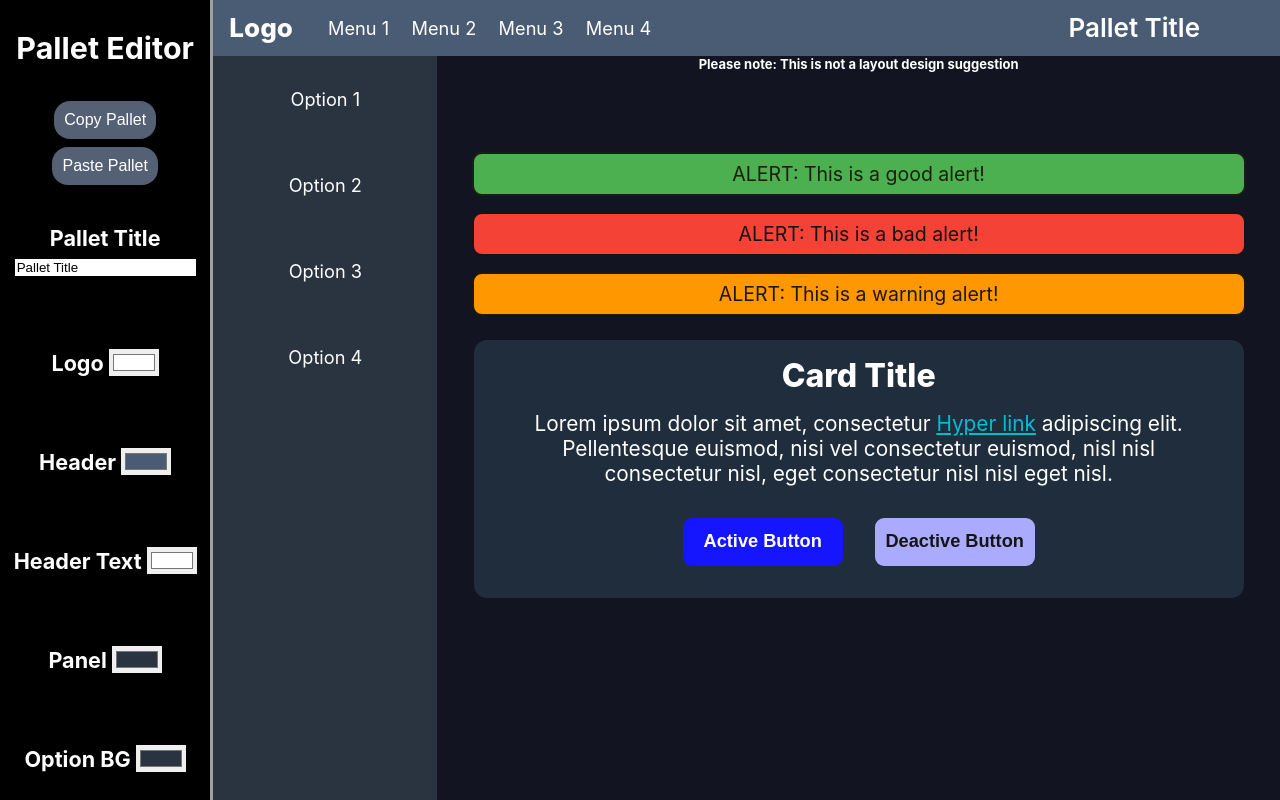
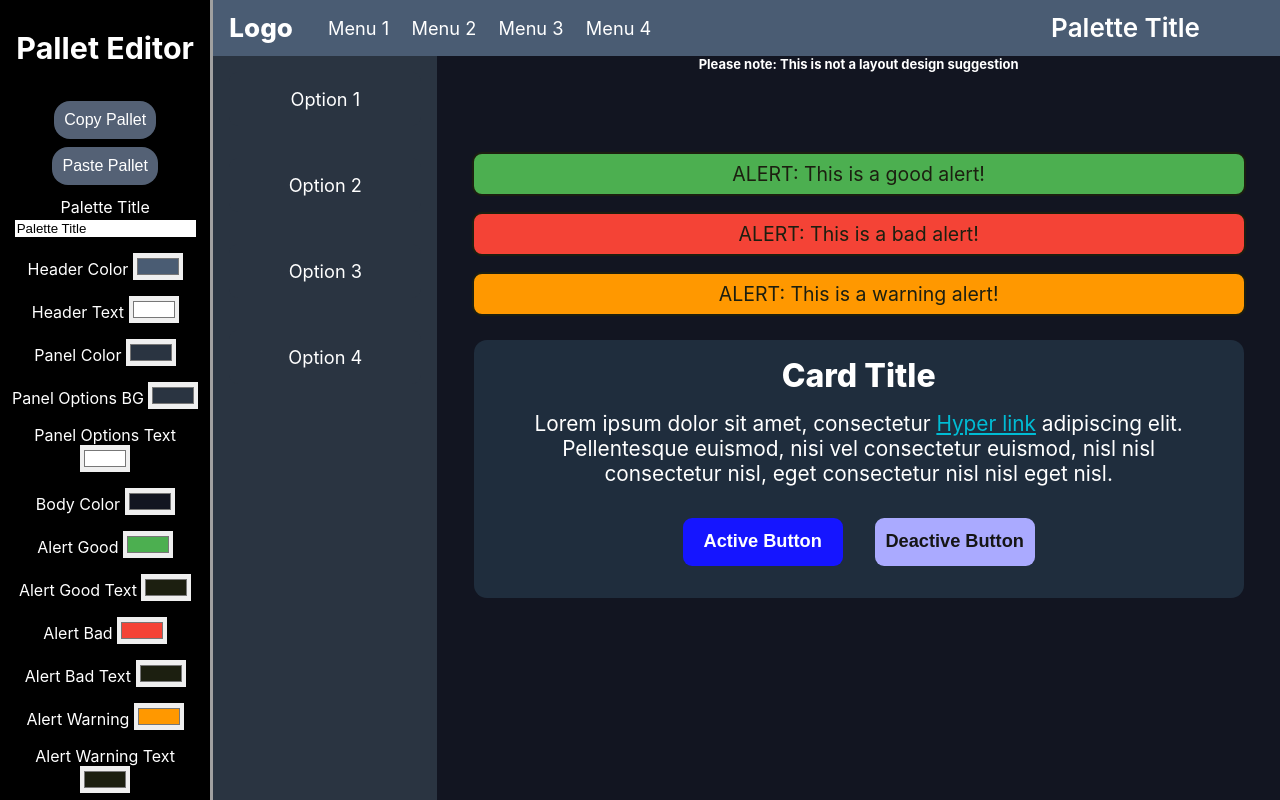
Before and after one commit to MrNobodyX3/web-palette-tester, a React (Create React App) app: page / in a window 1280 px wide. Built offline with nearby package versions, Linux system fonts and the light colour scheme.

Commit message:
Clean-up

```diff
--- a/src/App.css
+++ b/src/App.css
@@ -45,6 +45,12 @@
 .copy-paste:active {
   background-color: rgb(42, 43, 45);
 }
+
+.color-option {
+  margin: .5rem;
+  font-size: medium;
+}
+
 .color-picker {
   border: 0px solid #1f913a;
   outline: none;
--- a/src/App.tsx
+++ b/src/App.tsx
@@ -13,35 +13,129 @@ function hexToHsv(hex: any) {
   return h;
 }
 
+type Field = {
+  displayName: string;
+  name: string;
+  defaultValue: string;
+  fieldType?: string;
+};
+
+const FIELDS: Field[] = [
+  {
+    displayName: "Palette Title",
+    name: "palette_title",
+    defaultValue: "Palette Title",
+    fieldType: "text",
+  },
+  {
+    displayName: "Header Color",
+    name: "header",
+    defaultValue: "#4a5c73",
+  },
+  {
+    displayName: "Header Text",
+    name: "header_text",
+    defaultValue: "#ffffff",
+  },
+  {
+    displayName: "Panel Color",
+    name: "panel",
+    defaultValue: "#2a3441",
+  },
+  {
+    displayName: "Panel Options BG",
+    name: "panel_options_bg",
+    defaultValue: "#2a3441",
+  },
+  {
+    displayName: "Panel Options Text",
+    name: "panel_options_text",
+    defaultValue: "#ffffff",
+  },
+  {
+    displayName: "Body Color",
+    name: "body",
+    defaultValue: "#121521",
+  },
+  {
+    displayName: "Alert Good",
+    name: "alert_good",
+    defaultValue: "#4CAF50",
+  },
+  {
+    displayName: "Alert Good Text",
+    name: "alert_good_text",
+    defaultValue: "#1C1F10",
+  },
+  {
+    displayName: "Alert Bad",
+    name: "alert_bad",
+    defaultValue: "#F44336",
+  },
+  {
+    displayName: "Alert Bad Text",
+    name: "alert_bad_text",
+    defaultValue: "#1C1F10",
+  },
+  {
+    displayName: "Alert Warning",
+    name: "alert_warning",
+    defaultValue: "#FF9800",
+  },
+  {
+    displayName: "Alert Warning Text",
+    name: "alert_warning_text",
+    defaultValue: "#1C1F10",
+  },
+  {
+    displayName: "Card Background",
+    name: "card_bg",
+    defaultValue: "#1F2D3D",
+  },
+  {
+    displayName: "Card Title",
+    name: "card_title",
+    defaultValue: "#ffffff",
+  },
+  {
+    displayName: "Card Text",
+    name: "card_text",
+    defaultValue: "#ffffff",
+  },
+  {
+    displayName: "Hyperlink",
+    name: "hyperlink",
+    defaultValue: "#00bcd4",
+  },
+  {
+    displayName: "Active Button",
+    name: "active_button",
+    defaultValue: "#1515ff",
+  },
+  {
+    displayName: "Active Text",
+    name: "active_text",
+    defaultValue: "#ffffff",
+  },
+  {
+    displayName: "Disabled Button",
+    name: "disabled_button",
+    defaultValue: "#aaaaff",
+  },
+  {
+    displayName: "Disabled Text",
+    name: "disabled_text",
+    defaultValue: "#151515",
+  },
+];
+
 function App() {
-  const [palletTitle, setPalletTitle] = useState("Pallet Title");
-
-  const [HeaderColor, setHeaderColor] = useState("#4A5C73");
-  const [LogoColor, setLogoColor] = useState("#ffffff");
-  const [HeaderTextColor, setHeaderTextColor] = useState("#ffffff");
-
-  const [BodyColor, setBodyColor] = useState("#121521");
-  const [CardColor, setCardColor] = useState("#1F2D3D");
-  const [CardTitleColor, setCardTitleColor] = useState("#ffffff");
-  const [CardTextColor, setCardTextColor] = useState("#ffffff");
-  const [hyperlinkColor, setHyperlinkColor] = useState("#00bcd4");
-
-  const [AlertGoodColor, setAlertGoodColor] = useState("#4CAF50");
-  const [AlertGoodTextColor, setAlertTextColor] = useState("#1C1F10");
-  const [AlertBadColor, setAlertBadColor] = useState("#F44336");
-  const [AlertBadTextColor, setAlertBadTextColor] = useState("#141316");
-  const [AlertWarningColor, setAlertWarningColor] = useState("#FF9800");
-  const [AlertWarningTextColor, setAlertWarningTextColor] = useState("#1F1800");
-
-  const [PanelColor, setPanelColor] = useState("#2A3441");
-  const [OptionBackgroundColor, setOptionBackgroundColor] = useState("#2A3441");
-  const [OptionTextColor, setOptionTextColor] = useState("#ffffff");
-
-  const [ActiveButtonColor, setActiveButtonColor] = useState("#1515ff");
-  const [ActiveButtonTextColor, setActiveButtonTextColor] = useState("#ffffff");
-  const [DeactiveButtonColor, setDeactiveButtonColor] = useState("#aaaaff");
-  const [DeactiveButtonTextColor, setDeactiveButtonTextColor] =
-    useState("#151515");
+  const [palette, setPalette] = useState(() =>
+    FIELDS.reduce((acc, field) => {
+      acc[field.name] = field.defaultValue;
+      return acc;
+    }, {} as { [key: string]: string })
+  );
 
   return (
     <div className="App">
@@ -52,31 +146,7 @@ function App() {
           <button
             className="copy-paste"
             onClick={() => {
-              navigator.clipboard.writeText(
-                `
-Pallet Title: ${palletTitle}
-Header Color: ${HeaderColor}
-Logo Color: ${LogoColor}
-Header Text Color: ${HeaderTextColor}
-Body Color: ${BodyColor}
-Card Color: ${CardColor}
-Card Title Color: ${CardTitleColor}
-Card Text Color: ${CardTextColor}
-Hyperlink Color: ${hyperlinkColor}
-Alert Good Color: ${AlertGoodColor}
-Alert Good Text Color: ${AlertGoodTextColor}
-Alert Bad Color: ${AlertBadColor}
-Alert Bad Text Color: ${AlertBadTextColor}
-Alert Warning Color: ${AlertWarningColor}
-Alert Warning Text Color: ${AlertWarningTextColor}
-Panel Color: ${PanelColor}
-Option Background Color: ${OptionBackgroundColor}
-Option Text Color: ${OptionTextColor}
-Active Button Color: ${ActiveButtonColor}
-Active Button Text Color: ${ActiveButtonTextColor}
-Deactive Button Color: ${DeactiveButtonColor}
-Deactive Button Text Color: ${DeactiveButtonTextColor}`
-              );
+              navigator.clipboard.writeText(JSON.stringify(palette));
             }}
           >
             Copy Pallet
@@ -86,316 +156,67 @@ Deactive Button Text Color: ${DeactiveButtonTextColor}`
             className="copy-paste"
             onClick={() => {
               navigator.clipboard.readText().then((text) => {
-                const lines = text.split("\n");
-                lines.forEach((line) => {
-                  const [key, value] = line.split(":");
-                  switch (key) {
-                    case "Pallet Title":
-                      setPalletTitle(value);
-                      break;
-                    case "Header Color":
-                      setHeaderColor(value);
-                      break;
-                    case "Logo Color":
-                      setLogoColor(value);
-                      break;
-                    case "Header Text Color":
-                      setHeaderTextColor(value);
-                      break;
-                    case "Body Color":
-                      setBodyColor(value);
-                      break;
-                    case "Card Color":
-                      setCardColor(value);
-                      break;
-                    case "Card Title Color":
-                      setCardTitleColor(value);
-                      break;
-                    case "Card Text Color":
-                      setCardTextColor(value);
-                      break;
-                    case "Hyperlink Color":
-                      setHyperlinkColor(value);
-                      break;
-                    case "Alert Good Color":
-                      setAlertGoodColor(value);
-                      break;
-                    case "Alert Good Text Color":
-                      setAlertBadTextColor(value);
-                      break;
-                    case "Alert Bad Color":
-                      setAlertBadColor(value);
-                      break;
-                    case "Alert Bad Text Color":
-                      setAlertBadTextColor(value);
-                      break;
-                    case "Alert Warning Color":
-                      setAlertWarningColor(value);
-                      break;
-                    case "Alert Warning Text Color":
-                      setAlertWarningTextColor(value);
-                      break;
-                    case "Panel Color":
-                      setPanelColor(value);
-                      break;
-                    case "Option Background Color":
-                      setOptionBackgroundColor(value);
-                      break;
-                    case "Option Text Color":
-                      setOptionTextColor(value);
-                      break;
-                    case "Active Button Color":
-                      setActiveButtonColor(value);
-                      break;
-                    case "Active Button Text Color":
-                      setActiveButtonTextColor(value);
-                      break;
-                    case "Deactive Button Color":
-                      setDeactiveButtonColor(value);
-                      break;
-                    case "Deactive Button Text Color":
-                      setDeactiveButtonTextColor(value);
-                      break;
-                    default:
-                      break;
-                  }
-                });
+                setPalette(JSON.parse(text));
               });
             }}
           >
             Paste Pallet
           </button>
-          <h5>
-            Pallet Title
-            <input
-              className="color-picker"
-              type="text"
-              value={palletTitle}
-              onChange={(e) => setPalletTitle(e.target.value)}
-            />
-          </h5>
-          <h5 className="values">
-            Logo{" "}
-            <input
-              className="color-picker"
-              type="color"
-              value={LogoColor}
-              onChange={(e) => setLogoColor(e.target.value)}
-            />
-          </h5>
-          <h5 className="values">
-            Header{" "}
-            <input
-              className="color-picker"
-              type="color"
-              value={HeaderColor}
-              onChange={(e) => setHeaderColor(e.target.value)}
-            />
-          </h5>
-          <h5 className="values">
-            Header Text{" "}
-            <input
-              className="color-picker"
-              type="color"
-              value={HeaderTextColor}
-              onChange={(e) => setHeaderTextColor(e.target.value)}
-            />
-          </h5>
-          <h5 className="values">
-            Panel{" "}
-            <input
-              className="color-picker"
-              type="color"
-              value={PanelColor}
-              onChange={(e) => setPanelColor(e.target.value)}
-            />
-          </h5>
-          <h5 className="values">
-            Option BG{" "}
-            <input
-              className="color-picker"
-              type="color"
-              value={OptionBackgroundColor}
-              onChange={(e) => setOptionBackgroundColor(e.target.value)}
-            />
-          </h5>
-          <h5 className="values">
-            Option Text{" "}
-            <input
-              className="color-picker"
-              type="color"
-              value={OptionTextColor}
-              onChange={(e) => setOptionTextColor(e.target.value)}
-            />
-          </h5>
-          <h5 className="values">
-            Body{" "}
-            <input
-              className="color-picker"
-              type="color"
-              value={BodyColor}
-              onChange={(e) => setBodyColor(e.target.value)}
-            />
-          </h5>
-          <h5 className="values">
-            Alert Good{" "}
-            <input
-              className="color-picker"
-              type="color"
-              value={AlertGoodColor}
-              onChange={(e) => setAlertGoodColor(e.target.value)}
-            />
-          </h5>
-          <h5 className="values">
-            Good Text{" "}
-            <input
-              className="color-picker"
-              type="color"
-              value={AlertGoodTextColor}
-              onChange={(e) => setAlertTextColor(e.target.value)}
-            />
-          </h5>
-          <h5 className="values">
-            Alert Bad{" "}
-            <input
-              className="color-picker"
-              type="color"
-              value={AlertBadColor}
-              onChange={(e) => setAlertBadColor(e.target.value)}
-            />
-          </h5>
-          <h5 className="values">
-            Bad Text{" "}
-            <input
-              className="color-picker"
-              type="color"
-              value={AlertBadTextColor}
-              onChange={(e) => setAlertBadTextColor(e.target.value)}
-            />
-          </h5>
-          <h5 className="values">
-            Alert Warning{" "}
-            <input
-              className="color-picker"
-              type="color"
-              value={AlertWarningColor}
-              onChange={(e) => setAlertWarningColor(e.target.value)}
-            />
-          </h5>
-          <h5 className="values">
-            Warning Text{" "}
-            <input
-              className="color-picker"
-              type="color"
-              value={AlertWarningTextColor}
-              onChange={(e) => setAlertWarningTextColor(e.target.value)}
-            />
-          </h5>
-          <h5 className="values">
-            Card{" "}
-            <input
-              className="color-picker"
-              type="color"
-              value={CardColor}
-              onChange={(e) => setCardColor(e.target.value)}
-            />
-          </h5>
-          <h5 className="values">
-            Card Title{" "}
-            <input
-              className="color-picker"
-              type="color"
-              value={CardTitleColor}
-              onChange={(e) => setCardTitleColor(e.target.value)}
-            />
-          </h5>
-          <h5 className="values">
-            Card Text{" "}
-            <input
-              className="color-picker"
-              type="color"
-              value={CardTextColor}
-              onChange={(e) => setCardTextColor(e.target.value)}
-            />
-          </h5>
-          <h5 className="values">
-            Hyperlink{" "}
-            <input
-              className="color-picker"
-              type="color"
-              value={hyperlinkColor}
-              onChange={(e) => setHyperlinkColor(e.target.value)}
-            />
-          </h5>
-          <h5 className="values">
-            Active Button{" "}
-            <input
-              className="color-picker"
-              type="color"
-              value={ActiveButtonColor}
-              onChange={(e) => setActiveButtonColor(e.target.value)}
-            />
-          </h5>
-          <h5 className="values">
-            Active Text{" "}
-            <input
-              className="color-picker"
-              type="color"
-              value={ActiveButtonTextColor}
-              onChange={(e) => setActiveButtonTextColor(e.target.value)}
-            />
-          </h5>
-          <h5 className="values">
-            Deactive Button{" "}
-            <input
-              className="color-picker"
-              type="color"
-              value={DeactiveButtonColor}
-              onChange={(e) => setDeactiveButtonColor(e.target.value)}
-            />
-          </h5>
-          <h5 className="values">
-            Deactive Text{" "}
-            <input
-              className="color-picker"
-              type="color"
-              value={DeactiveButtonTextColor}
-              onChange={(e) => setDeactiveButtonTextColor(e.target.value)}
-            />
-          </h5>
+          {FIELDS.map((field) => (
+            <div className="color-option">
+              {field.displayName}{" "}
+              <input
+                className="color-picker"
+                type={field.fieldType || "color"}
+                value={palette[field.name]}
+                onChange={(e) => {
+                  setPalette({
+                    ...palette,
+                    [field.name]: e.target.value,
+                  });
+                }}
+              />
+            </div>
+          ))}
         </div>
         <div className="Main-body">
-          <div className="header" style={{ backgroundColor: HeaderColor }}>
-            <div className="header-logo" style={{ color: LogoColor }}>
+          <div
+            className="header"
+            style={{ backgroundColor: palette["header"] }}
+          >
+            <div className="header-logo" style={{ color: palette["logo"] }}>
               Logo
             </div>
             {Array.from(Array(4).keys()).map((i) => (
-              <div className="menu" style={{ color: HeaderTextColor }}>
+              <div className="menu" style={{ color: palette["header_text"] }}>
                 Menu {1 + i}
               </div>
             ))}
-            <div className="pallet-title" style={{ color: HeaderTextColor }}>
-              {palletTitle}
+            <div
+              className="pallet-title"
+              style={{ color: palette["header_text"] }}
+            >
+              {palette["palette_title"]}
             </div>
           </div>
-          <div className="panel" style={{ backgroundColor: PanelColor }}>
+          <div className="panel" style={{ backgroundColor: palette["panel"] }}>
             {Array.from(Array(4).keys()).map((i) => (
               <div
                 className="option"
                 style={{
-                  backgroundColor: OptionBackgroundColor,
-                  color: OptionTextColor,
+                  backgroundColor: palette["panel_options_bg"],
+                  color: palette["panel_options_text"],
                 }}
               >
                 Option {1 + i}
               </div>
             ))}
           </div>
-          <div className="body" style={{ backgroundColor: BodyColor }}>
+          <div className="body" style={{ backgroundColor: palette["body"] }}>
             <div
               className="notice"
               style={{
-                color: hexToHsv(BodyColor) > 150 ? "#000000" : "#ffffff",
+                color: hexToHsv(palette["body"]) > 150 ? "#000000" : "#ffffff",
               }}
             >
               Please note: This is not a layout design suggestion
@@ -403,9 +224,9 @@ Deactive Button Text Color: ${DeactiveButtonTextColor}`
             <div
               className="alert"
               style={{
-                backgroundColor: AlertGoodColor,
-                color: AlertGoodTextColor,
-                border: `2px solid ${AlertGoodTextColor}`,
+                backgroundColor: palette["alert_good"],
+                color: palette["alert_good_text"],
+                border: `2px solid ${palette["alert_good_text"]}`,
               }}
             >
               ALERT: This is a good alert!
@@ -413,9 +234,9 @@ Deactive Button Text Color: ${DeactiveButtonTextColor}`
             <div
               className="alert"
               style={{
-                backgroundColor: AlertBadColor,
-                color: AlertBadTextColor,
-                border: `2px solid ${AlertBadTextColor}`,
+                backgroundColor: palette["alert_bad"],
+                color: palette["alert_bad_text"],
+                border: `2px solid ${palette["alert_bad_text"]}`,
               }}
             >
               ALERT: This is a bad alert!
@@ -423,20 +244,32 @@ Deactive Button Text Color: ${DeactiveButtonTextColor}`
             <div
               className="alert"
               style={{
-                backgroundColor: AlertWarningColor,
-                color: AlertWarningTextColor,
-                border: `2px solid ${AlertWarningTextColor}`,
+                backgroundColor: palette["alert_warning"],
+                color: palette["alert_warning_text"],
+                border: `2px solid ${palette["alert_warning_text"]}`,
               }}
             >
               ALERT: This is a warning alert!
             </div>
-            <div className="card" style={{ backgroundColor: CardColor }}>
-              <h2 className="card-title" style={{ color: CardTitleColor }}>
+            <div
+              className="card"
+              style={{ backgroundColor: palette["card_bg"] }}
+            >
+              <h2
+                className="card-title"
+                style={{ color: palette["card_title"] }}
+              >
                 Card Title
               </h2>
-              <div className="card-text" style={{ color: CardTextColor }}>
+              <div
+                className="card-text"
+                style={{ color: palette["card_text"] }}
+              >
                 Lorem ipsum dolor sit amet, consectetur{" "}
-                <span className="hyper-link" style={{ color: hyperlinkColor }}>
+                <span
+                  className="hyper-link"
+                  style={{ color: palette["hyperlink"] }}
+                >
                   Hyper link
                 </span>{" "}
                 adipiscing elit. Pellentesque euismod, nisi vel consectetur
@@ -448,8 +281,8 @@ Deactive Button Text Color: ${DeactiveButtonTextColor}`
                 <button
                   className="button"
                   style={{
-                    backgroundColor: ActiveButtonColor,
-                    color: ActiveButtonTextColor,
+                    backgroundColor: palette["active_button"],
+                    color: palette["active_text"],
                   }}
                 >
                   Active Button
@@ -457,8 +290,8 @@ Deactive Button Text Color: ${DeactiveButtonTextColor}`
                 <button
                   className="button"
                   style={{
-                    backgroundColor: DeactiveButtonColor,
-                    color: DeactiveButtonTextColor,
+                    backgroundColor: palette["disabled_button"],
+                    color: palette["disabled_text"],
                   }}
                 >
                   Deactive Button
```
